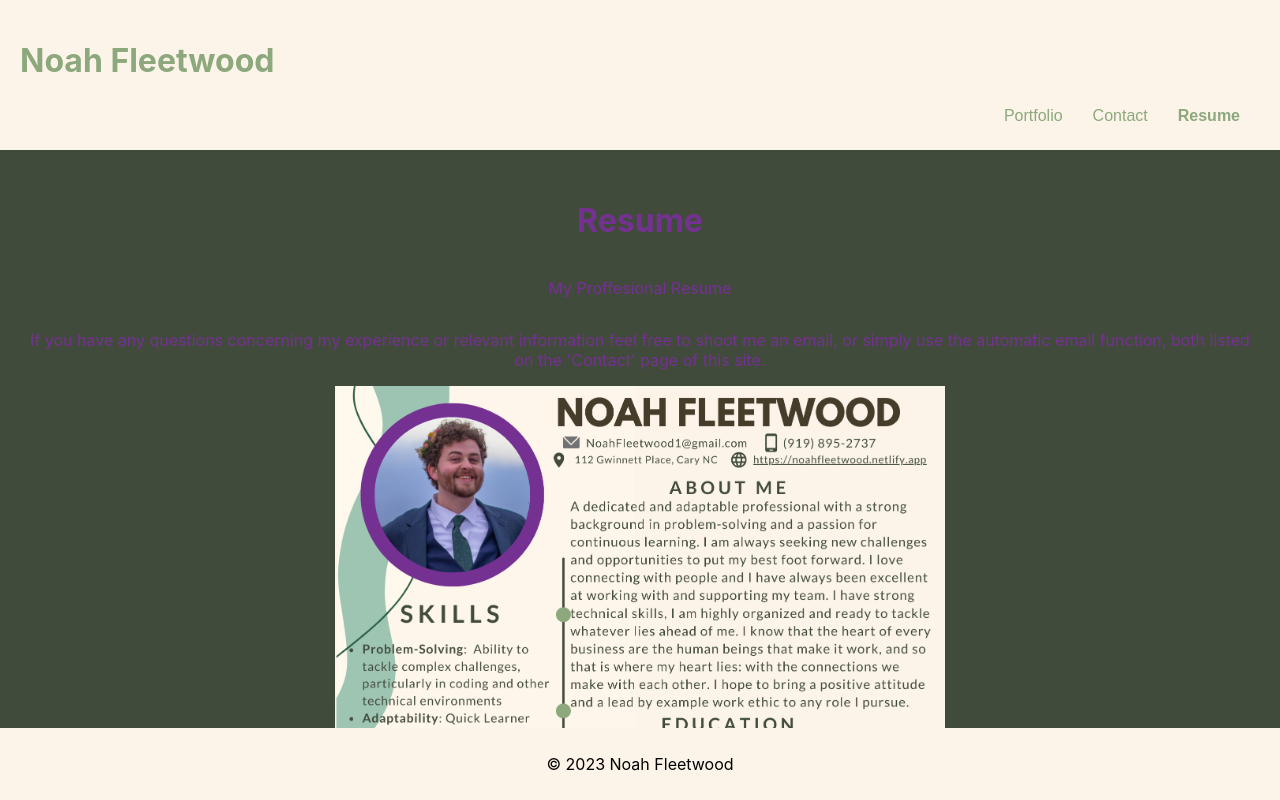
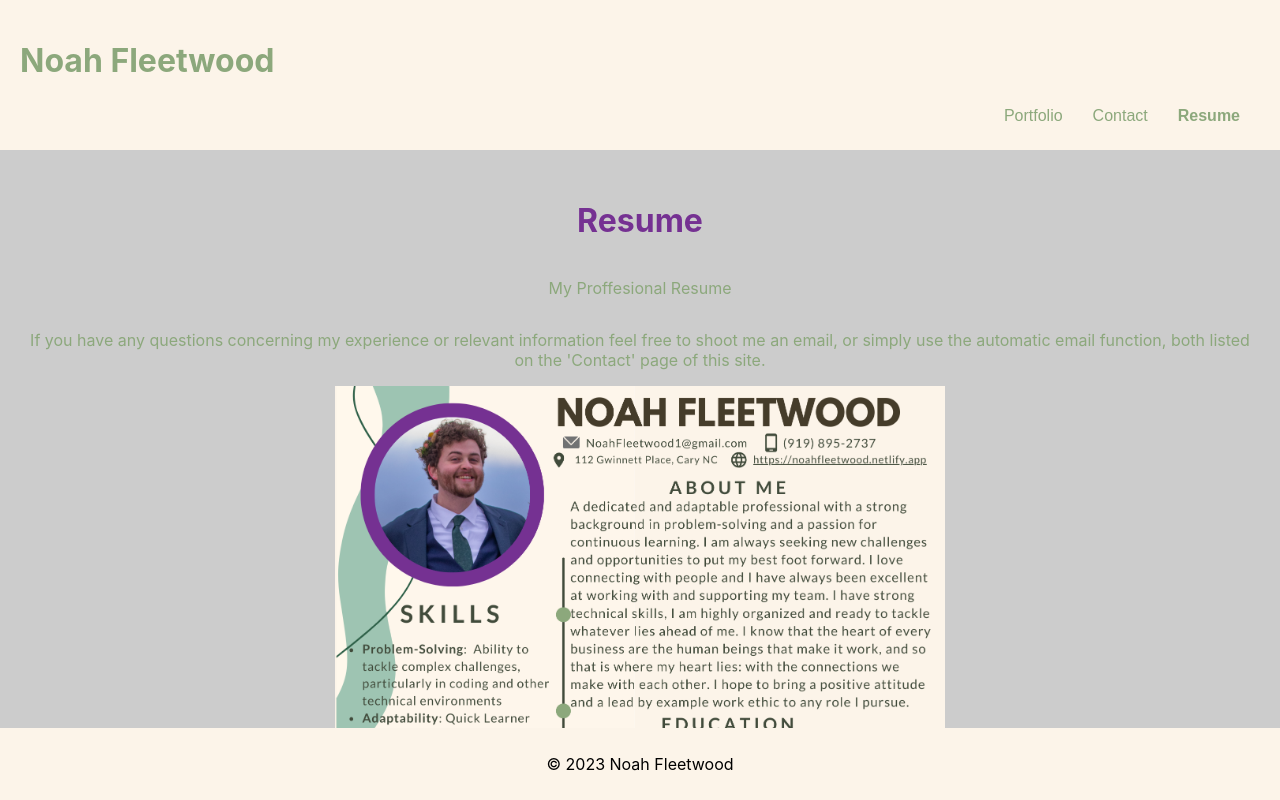
Before and after one commit to Noah-Wyche/react-portfolio, a React (Create React App) app: page / in a window 1280 px wide. Both pictures are taken after a click on the button "Resume". Shown: the top 800 px of the page. Built offline with nearby package versions, Linux system fonts and the light colour scheme.

Commit message:
color change

```diff
--- a/src/pages/Resume.css
+++ b/src/pages/Resume.css
@@ -3,8 +3,8 @@
   }
 
   .ResumeContainer {
-    background-color: #414b3b;
-    color: #753192; /* Medium gray text color */
+    background-color: #ccc;
+    color: #8ca87c; /* Medium gray text color */
     display: flex; /* Use flexbox to align elements */
     flex-direction: column; /* Stack elements vertically */
     padding: 30px;
```
